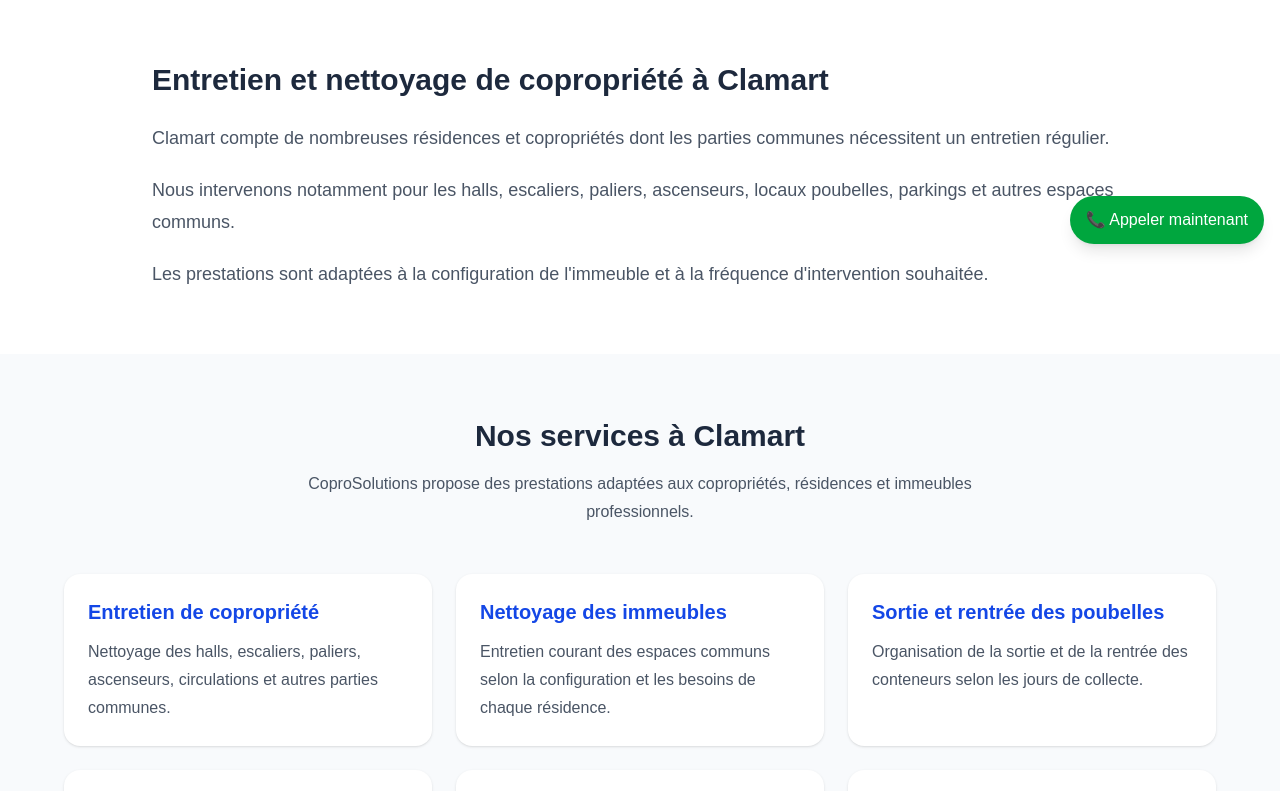
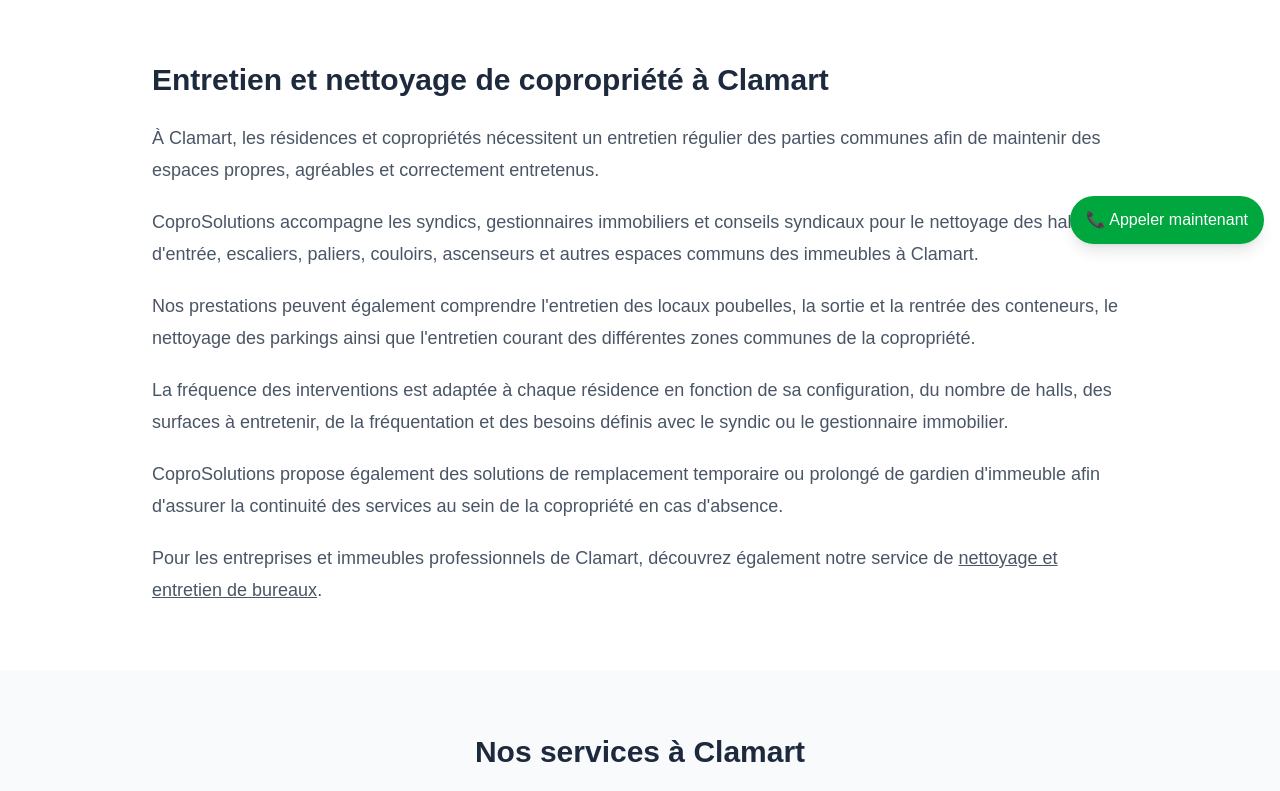
Before and after one commit to amadtag/coprosolutions, a Next.js app: page /zones/hauts-de-seine/clamart in a window 1280 px wide. Shown: the part 540-1331 px from the top of the page. Built offline with nearby package versions, Linux system fonts and the light colour scheme.

Commit message:
Optimisation SEO Clamart

```diff
--- a/app/zones/hauts-de-seine/clamart/page.tsx
+++ b/app/zones/hauts-de-seine/clamart/page.tsx
@@ -3,9 +3,9 @@ import LocalCityPage from "@/app/zones/_components/LocalCityPage";
 
 export const metadata: Metadata = {
   title:
-    "Nettoyage et entretien de copropriété à Clamart (92140) | CoproSolutions",
+    "Nettoyage de copropriété à Clamart (92140) | CoproSolutions",
   description:
-    "CoproSolutions assure l'entretien et le nettoyage des copropriétés à Clamart : halls, escaliers, parties communes, poubelles, parkings et remplacement de gardiens.",
+    "CoproSolutions assure le nettoyage et l'entretien des copropriétés à Clamart : halls, escaliers, parties communes, poubelles, parkings et entretien d'immeubles.",
   alternates: {
     canonical: "/zones/hauts-de-seine/clamart",
   },
@@ -17,20 +17,53 @@ export default function ClamartPage() {
       city="Clamart"
       postalCode="92140"
       title="Nettoyage et entretien de copropriété à Clamart"
-      description="CoproSolutions accompagne les syndics et gestionnaires immobiliers pour l'entretien et le nettoyage des copropriétés et immeubles à Clamart."
+      description="CoproSolutions accompagne les syndics, conseils syndicaux et gestionnaires immobiliers pour le nettoyage et l'entretien des copropriétés à Clamart."
       intro={
         <>
           <p>
-            Clamart compte de nombreuses résidences et copropriétés dont les
-            parties communes nécessitent un entretien régulier.
+            À Clamart, les résidences et copropriétés nécessitent un entretien
+            régulier des parties communes afin de maintenir des espaces
+            propres, agréables et correctement entretenus.
           </p>
+
           <p>
-            Nous intervenons notamment pour les halls, escaliers, paliers,
-            ascenseurs, locaux poubelles, parkings et autres espaces communs.
+            CoproSolutions accompagne les syndics, gestionnaires immobiliers
+            et conseils syndicaux pour le nettoyage des halls d'entrée,
+            escaliers, paliers, couloirs, ascenseurs et autres espaces communs
+            des immeubles à Clamart.
           </p>
+
           <p>
-            Les prestations sont adaptées à la configuration de l'immeuble et
-            à la fréquence d'intervention souhaitée.
+            Nos prestations peuvent également comprendre l'entretien des
+            locaux poubelles, la sortie et la rentrée des conteneurs, le
+            nettoyage des parkings ainsi que l'entretien courant des
+            différentes zones communes de la copropriété.
+          </p>
+
+          <p>
+            La fréquence des interventions est adaptée à chaque résidence en
+            fonction de sa configuration, du nombre de halls, des surfaces à
+            entretenir, de la fréquentation et des besoins définis avec le
+            syndic ou le gestionnaire immobilier.
+          </p>
+
+          <p>
+            CoproSolutions propose également des solutions de remplacement
+            temporaire ou prolongé de gardien d'immeuble afin d'assurer la
+            continuité des services au sein de la copropriété en cas
+            d'absence.
+          </p>
+
+          <p>
+            Pour les entreprises et immeubles professionnels de Clamart,
+            découvrez également notre service de{" "}
+            <a
+              href="/entretien-bureau-immeuble"
+              className="underline font-medium"
+            >
+              nettoyage et entretien de bureaux
+            </a>
+            .
           </p>
         </>
       }
```
